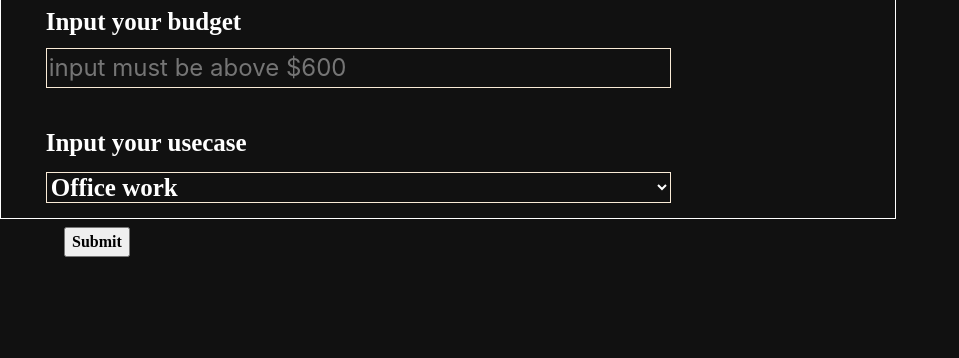
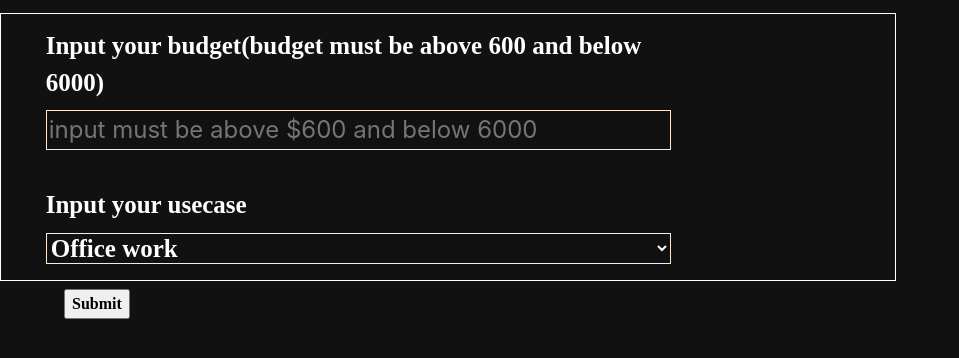
Before and after one commit to Cadenazar/webdev, a Flask app: page /partselector in a window 1280 px wide. Shown: the part 64-422 px from the top of the page, without its empty margins (0-959 px from the left). Run offline with Flask 2, Linux system fonts and the light colour scheme; some libraries are stand-ins or nearby versions; some web fonts are replaced.

Commit message:
Add files via upload

```diff
--- a/templates/Homepage.html
+++ b/templates/Homepage.html
@@ -88,8 +88,8 @@
         crossorigin="anonymous"></script>
     <footer style="height: 10px;color: aliceblue;text-align: center;padding-top: 2%;background-color: rgb(80, 17, 17);">
         <p style="background-color:rgb(80, 17, 17);padding-bottom: 2%;font-size: 25px;">&copy;Parts in a box<br>Follow
-            us on our social media below<br><a href="instagram.com">Instagram</a><a href="facebook.com">Facebook</a><a
-                href="twitter.com">Twitter</a></p>
+            us on our social media below<br><a style="padding-left: 10px;" href="https://www.instagram.com/">Instagram</a><a style="padding-left: 10px;" href="https://www.facebook.com/">Facebook</a><a
+            style="padding-left: 10px;" href="https://twitter.com/">Twitter</a></p>
     </footer>
 </body>
 
--- a/templates/partselector.html
+++ b/templates/partselector.html
@@ -13,6 +13,7 @@
   <link rel="stylesheet" href="../static/partselector.css">
   <title>Part selector</title>
   <script>
+    var keyboard = false;
     function getvalue() {
       localStorage.setItem("usecase", document.getElementById("usecase_input").value);
       localStorage.setItem("budget", document.getElementById("budget_input").value);
@@ -31,7 +32,7 @@
     }</script>
 </head>
 
-<body style="height: 100%;width: 100%;background-color: #111;overflow-x: hidden;" onload="load_form()" onresize="location.reload()">
+<body style="height: 100%;width: 100%;background-color: #111;overflow-x: hidden;" onload="load_form()" onresize="if(keyboard == false){location.reload()}">>
   <header style="display: block;height: 5%;margin-bottom: 1%;margin-top: -50px;">
     <table id="menu_heading">
       <th id="home_label"><a id="home_href" href="/Homepage">Home</a></th>
@@ -45,8 +46,8 @@
   </header>
   <form action="/results" id="main_form">
     <legend style="padding-top: 1%;border: 1px solid white;width: 70%;padding-bottom: 1%;">
-      <label for="#budget" id="budget">Input your budget</label>
-      <input type="number" name="" id="budget_input" placeholder="input must be above $600">
+      <label for="#budget" id="budget" onfocus="keyboard = true">Input your budget(budget must be above 600 and below 6000)</label>
+      <input type="number" name="" id="budget_input" placeholder="input must be above $600 and below 6000">
       <br><br>
       <label for="#usecase" id="usecase">Input your usecase</label>
       <select name="" id="usecase_input" oninput="check_input()">
```
